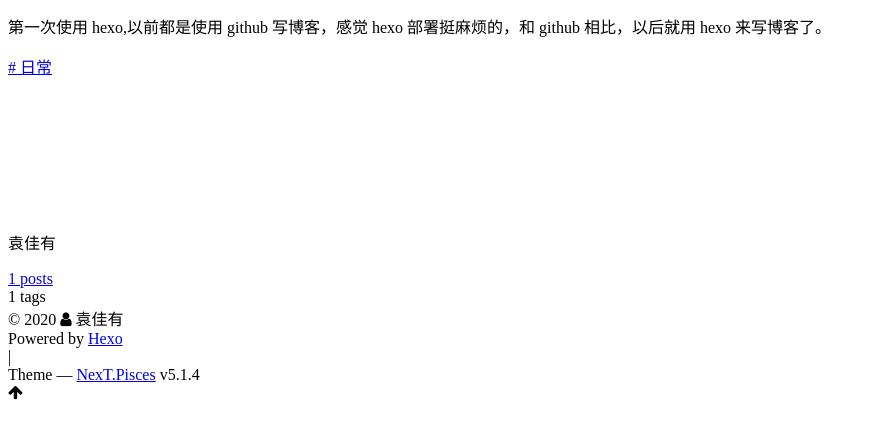
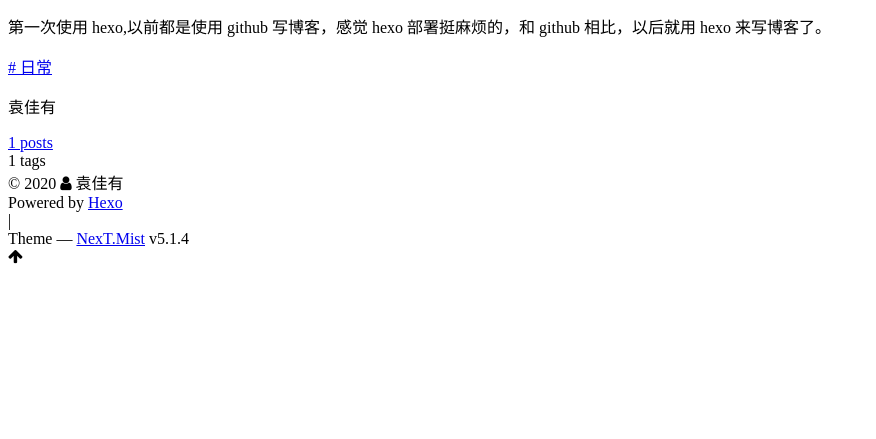
Before and after one commit to YuanJiaYou/YuanJiaYou.github.io, a plain HTML site: page 2020/05/16/2020-5-16/index.html in a window 1280 px wide. Shown: the part 243-682 px from the top of the page, without its empty margins (0-876 px from the left). Drawn offline with Linux system fonts and the light colour scheme.

Commit message:
Site updated: 2020-05-16 17:32:55

```diff
--- a/2020/05/16/2020-5-16/index.html
+++ b/2020/05/16/2020-5-16/index.html
@@ -5,7 +5,7 @@
 
 
 
-<html class="theme-next pisces use-motion" lang="en">
+<html class="theme-next mist use-motion" lang="en">
 <head>
   <meta charset="UTF-8"/>
 <meta http-equiv="X-UA-Compatible" content="IE=edge" />
@@ -98,7 +98,7 @@
   var NexT = window.NexT || {};
   var CONFIG = {
     root: '/',
-    scheme: 'Pisces',
+    scheme: 'Mist',
     version: '5.1.4',
     sidebar: {"position":"left","display":"post","offset":12,"b2t":false,"scrollpercent":false,"onmobile":false},
     fancybox: true,
@@ -459,7 +459,7 @@
 
 
 
-  <div class="theme-info">Theme &mdash; <a class="theme-link" target="_blank" href="https://github.com/iissnan/hexo-theme-next">NexT.Pisces</a> v5.1.4</div>
+  <div class="theme-info">Theme &mdash; <a class="theme-link" target="_blank" href="https://github.com/iissnan/hexo-theme-next">NexT.Mist</a> v5.1.4</div>
 
 
 
@@ -560,13 +560,6 @@
 
 
 
-  <script type="text/javascript" src="/js/src/affix.js?v=5.1.4"></script>
-
-  <script type="text/javascript" src="/js/src/schemes/pisces.js?v=5.1.4"></script>
-
-
-
-
   <script type="text/javascript" src="/js/src/scrollspy.js?v=5.1.4"></script>
 <script type="text/javascript" src="/js/src/post-details.js?v=5.1.4"></script>
 
```
Also changed, not shown: archives/2020/05/index.html (+3 -10 lines), archives/2020/index.html (+3 -10 lines), archives/index.html (+3 -10 lines), index.html (+3 -10 lines), tags/日常/index.html (+3 -10 lines).
